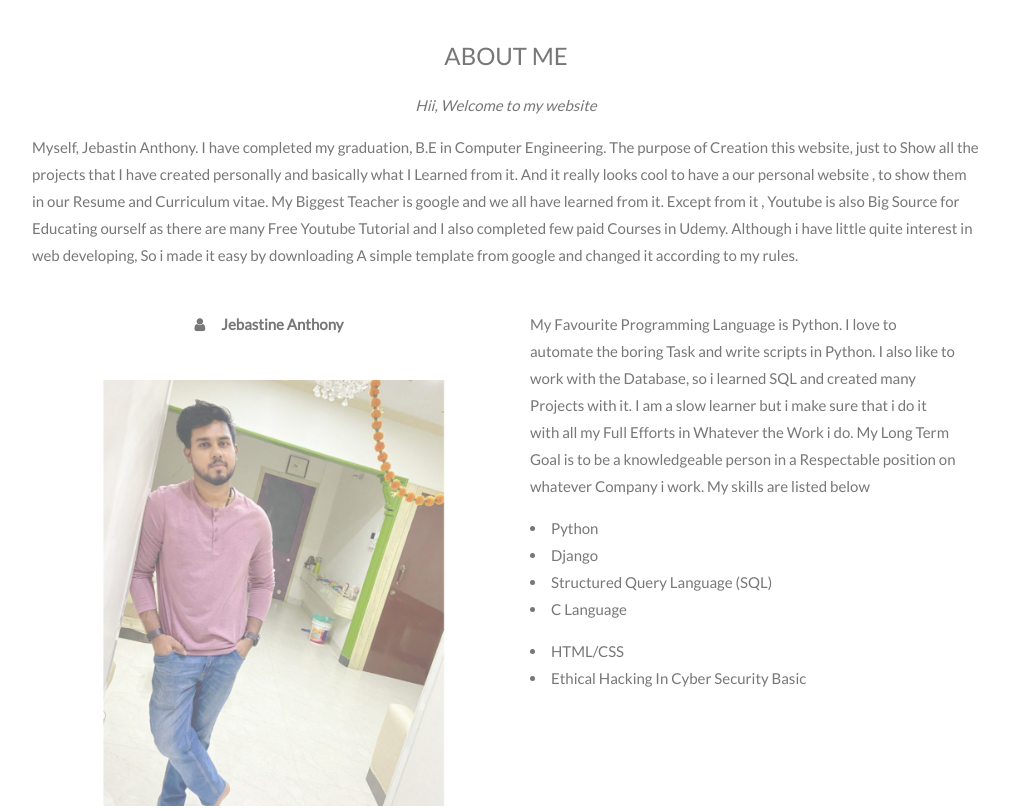
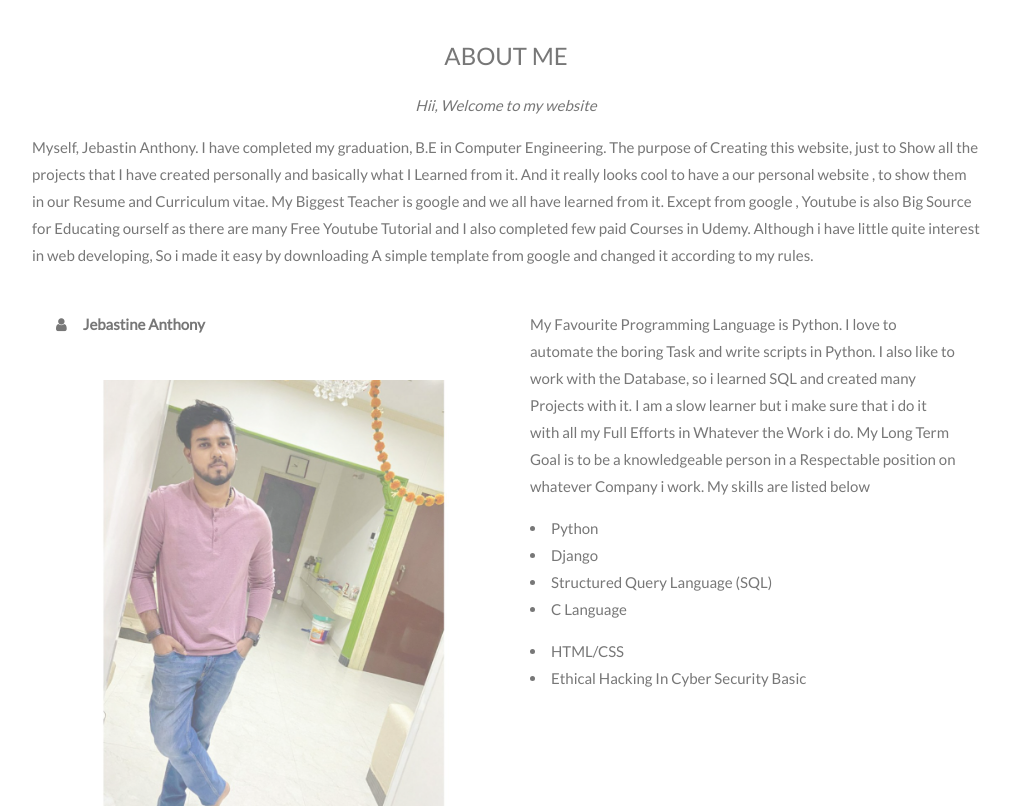
Before and after one commit to jebastine1997/jebastine1997.github.io, a plain HTML site: page index.html in a window 1280 px wide. Shown: the part 440-1249 px from the top of the page, without its empty margins (134-1143 px from the left). Drawn offline with nearby package versions, Linux system fonts and the light colour scheme.

Commit message:
Update index.html

```diff
--- a/index.html
+++ b/index.html
@@ -74,7 +74,6 @@ body, html {
     <a href="#about" class="w3-bar-item w3-button" onclick="toggleFunction()">ABOUT</a>
     <a href="#portfolio" class="w3-bar-item w3-button" onclick="toggleFunction()">PORTFOLIO</a>
     <a href="#contact" class="w3-bar-item w3-button" onclick="toggleFunction()">CONTACT</a>
-    <a href="#" class="w3-bar-item w3-button">SEARCH</a>
   </div>
 </div>
 
@@ -89,13 +88,13 @@ body, html {
 <div class="w3-content w3-container w3-padding-64" id="about">
   <h3 class="w3-center">ABOUT ME</h3>
   <p class="w3-center"><em>Hii, Welcome to my website </em></p>
-  <p>Myself, Jebastin Anthony. I have completed my graduation, B.E in Computer Engineering. The purpose of Creation this website, just to Show all the projects that I have created personally and basically what I Learned from it.
+  <p>Myself, Jebastin Anthony. I have completed my graduation, B.E in Computer Engineering. The purpose of Creating this website, just to Show all the projects that I have created personally and basically what I Learned from it.
   And it really looks cool to have a our personal website , to show them in our Resume and Curriculum vitae.
-  My Biggest Teacher is google and we all have learned from it. Except from it , Youtube is also Big Source for Educating ourself as there are many Free Youtube Tutorial and I also completed few paid Courses in Udemy.
+  My Biggest Teacher is google and we all have learned from it. Except from google , Youtube is also Big Source for Educating ourself as there are many Free Youtube Tutorial and I also completed few paid Courses in Udemy.
   Although i have little quite interest in web developing, So i made it easy by downloading A simple template from google and changed it according to my rules.
     </p>
   <div class="w3-row">
-    <div class="w3-col m6 w3-center w3-padding-large">
+    <div class="w3-col m6 w3-padding-large">
       <p><b><i class="fa fa-user w3-margin-right"></i>Jebastine Anthony</b></p><br>
       <img src="ig.jpg" class="w3-round w3-image w3-opacity w3-hover-opacity-off" alt="Photo of Me" width="500" height="333">
     </div>
```
